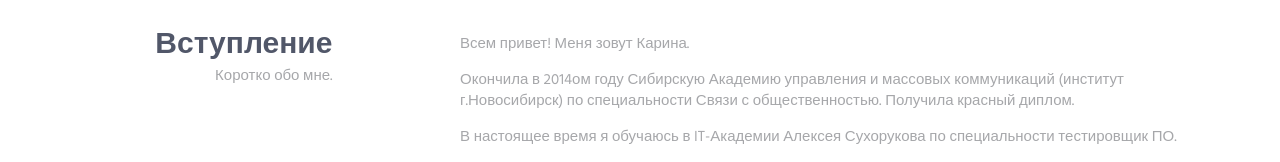
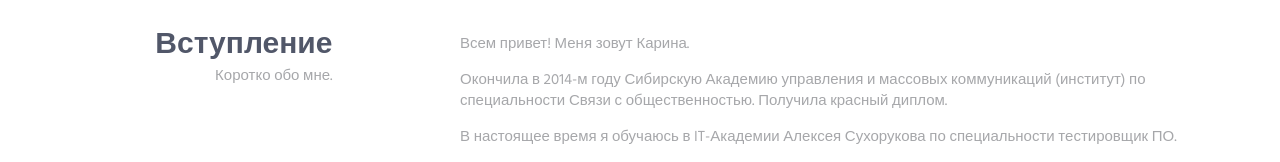
Before and after one commit to Kdmit-tester/Profile, a plain HTML site: page index.html in a window 1280 px wide. Shown: the part 737-899 px from the top of the page. Drawn offline with nearby package versions, Linux system fonts and the light colour scheme.

Commit message:
Update index.html

```diff
--- a/index.html
+++ b/index.html
@@ -108,7 +108,7 @@
                         <div class="margin-t-10">
                             <p>Всем привет! Меня зовут Карина.</p>
 							<p>
-							Окончила в 2014ом году Сибирскую Академию управления и массовых коммуникаций (институт г.Новосибирск) по специальности Связи с общественностью.
+							Окончила в 2014-м году Сибирскую Академию управления и массовых коммуникаций (институт) по специальности Связи с общественностью.
 							Получила красный диплом.
 							<p>
                             <p>В настоящее время я обучаюсь в IT-Академии Алексея Сухорукова по специальности тестировщик ПО.</p>
```
